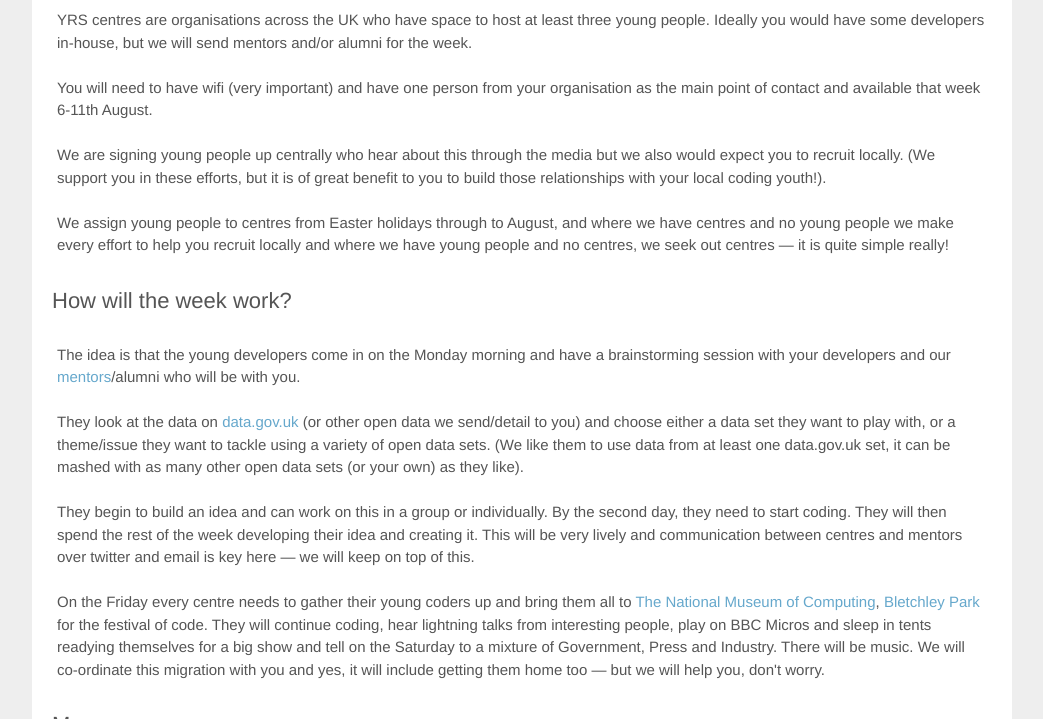
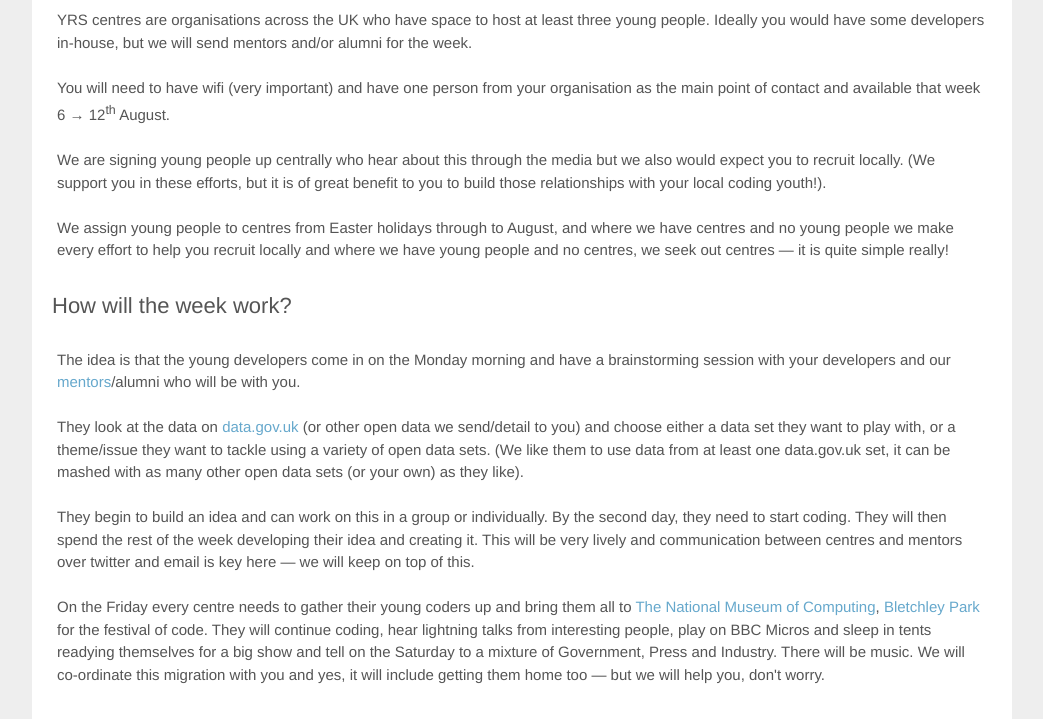
Before and after one commit to adamamyl/jekylld-yrs2012, a Jekyll site: the page built from centres/index.html, in a window 1280 px wide and 900 px high, scrolled down 622 px, cut to the strip 181-900 px from the top of the window. Shown: the whole strip, without its empty margins (118-1161 px from the left). Built offline with Jekyll 4.4.1, drawn with Linux system fonts in a browser that asks for light colours.

```diff
--- a/centres/index.html
+++ b/centres/index.html
@@ -14,7 +14,7 @@ title: Centres
 
 	    <br /><br />
 
-            You will need to have wifi (very important) and have one person from your organisation as the main point of contact and available that week 6-11th August.
+            You will need to have wifi (very important) and have one person from your organisation as the main point of contact and available that week 6 &rarr; 12<sup>th</sup> August.
 
 	    <br/><br />
 
--- a/index.html
+++ b/index.html
@@ -34,7 +34,7 @@ title: 2012
             </div> -->
     </div>
     <div class="container">
-    <div id="foc" class="title"><h1>YRS Festival of Code 6<sup>th</sup> &rarr; 11<sup>th</sup> August, 2012</h1></div>
+    <div id="foc" class="title"><h1>YRS Festival of Code 6<sup>th</sup> &rarr; 12<sup>th</sup> August, 2012</h1></div>
 
 	<iframe width="560" height="315" src="http://www.youtube-nocookie.com/embed/2Ws57UT_xX0" frameborder="0" allowfullscreen></iframe>
 
@@ -44,7 +44,7 @@ title: 2012
 
     <br /><br />
 
-	The event in 2012 runs from the 6th to the 11th August. During that week businesses, small and large, around the country act as hosts to local young people, YRS alumni, Rewired State mentors and other volunteers. A challenge is set to build digital products: mobile and web, using at least one piece of open data.
+	The event in 2012 runs from the 6<sup>th</sup> to the 12<sup>th</sup> August. During that week businesses, small and large, around the country act as hosts to local young people, YRS alumni, Rewired State mentors and other volunteers. A challenge is set to build digital products: mobile and web, using at least one piece of open data.
 
 	<br /><br />
 
--- a/mentors/index.html
+++ b/mentors/index.html
@@ -47,7 +47,7 @@ title: Mentors
                 <li><strong>Q: Will travel and subsistence be covered for mentors?</strong><br />
                 A: Assuming we get the sponsorship we are aiming for then yes. If not, there will be a hardship pot</li>
 
-                <li><strong>Q: Do mentors need to be available every day of the week 6-11<sup>th</sup> August?</strong><br />
+                <li><strong>Q: Do mentors need to be available every day of the week 6 &rarr; 12<sup>th</sup> August?</strong><br />
                 A: Not at all, we will be in touch and will work out which days you are free. But <em>be warned</em>, it is very addictive and compelling and you will want to be there, especially at the end!</li>
 
                 <li><strong>Q: Can I chat to a mentor who has done it before?</strong><br />
--- a/parents/index.html
+++ b/parents/index.html
@@ -8,7 +8,7 @@ title: Parents' Information
         <div id="leftdiv">
         <div class="title"><h1>Information for Parents</h1></div>
 
-            <p>Young Rewired State is free for your child. It runs from the 6 &rarr; 11<sup>th</sup> August and we will aim to find a local centre for your child. If no local centre can be found, we will offer to mentor them remotely and they will be invited to come to the festival of code, and to the show and tell on the Saturday.
+            <p>Young Rewired State is free for your child. It runs from the 6 &rarr; 12<sup>th</sup> August and we will aim to find a local centre for your child. If no local centre can be found, we will offer to mentor them remotely and they will be invited to come to the festival of code, and to the show and tell on the Saturday.
 
             <br /><br />
 
```
Also changed, not shown: sponsors/index.html (+5 -2 lines).
